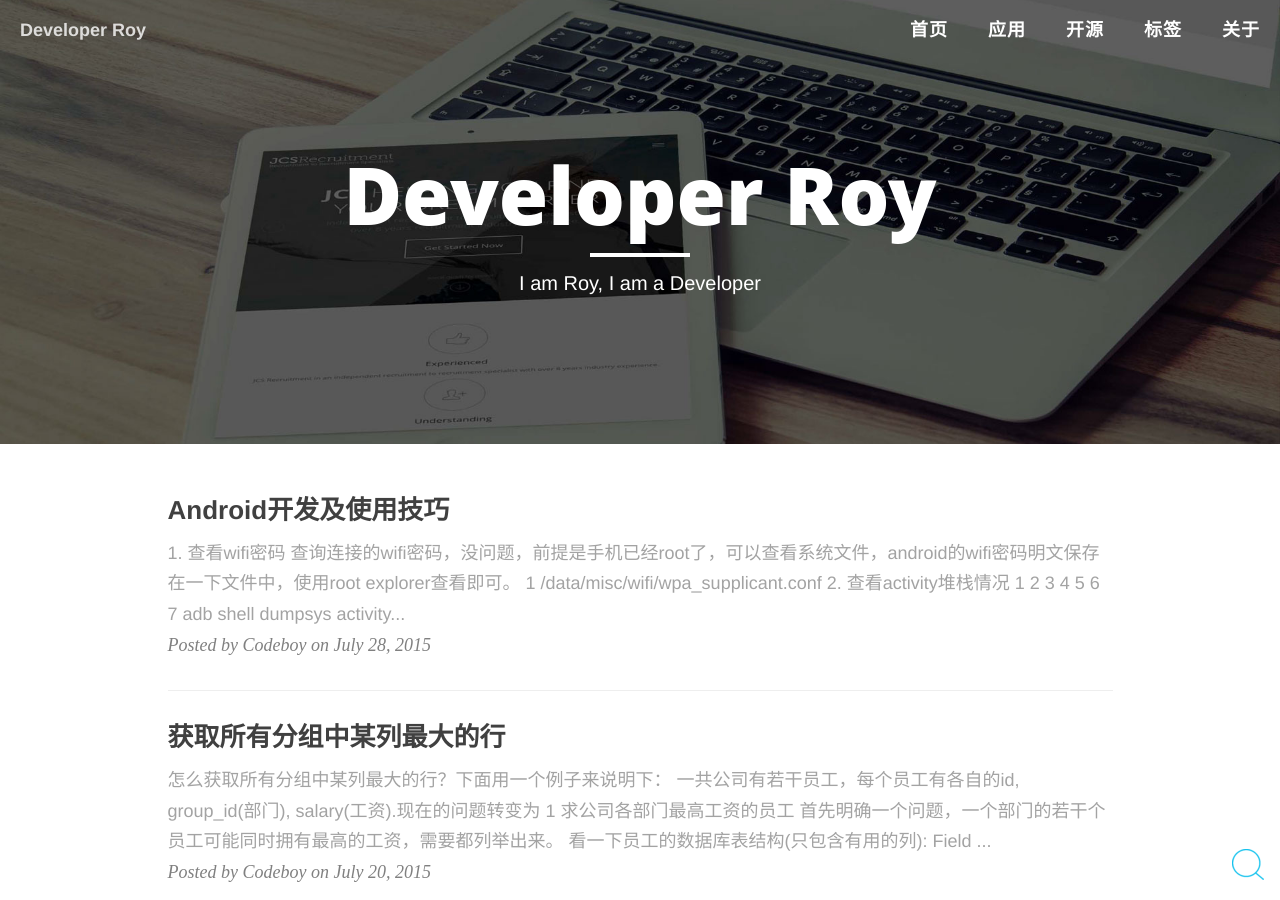
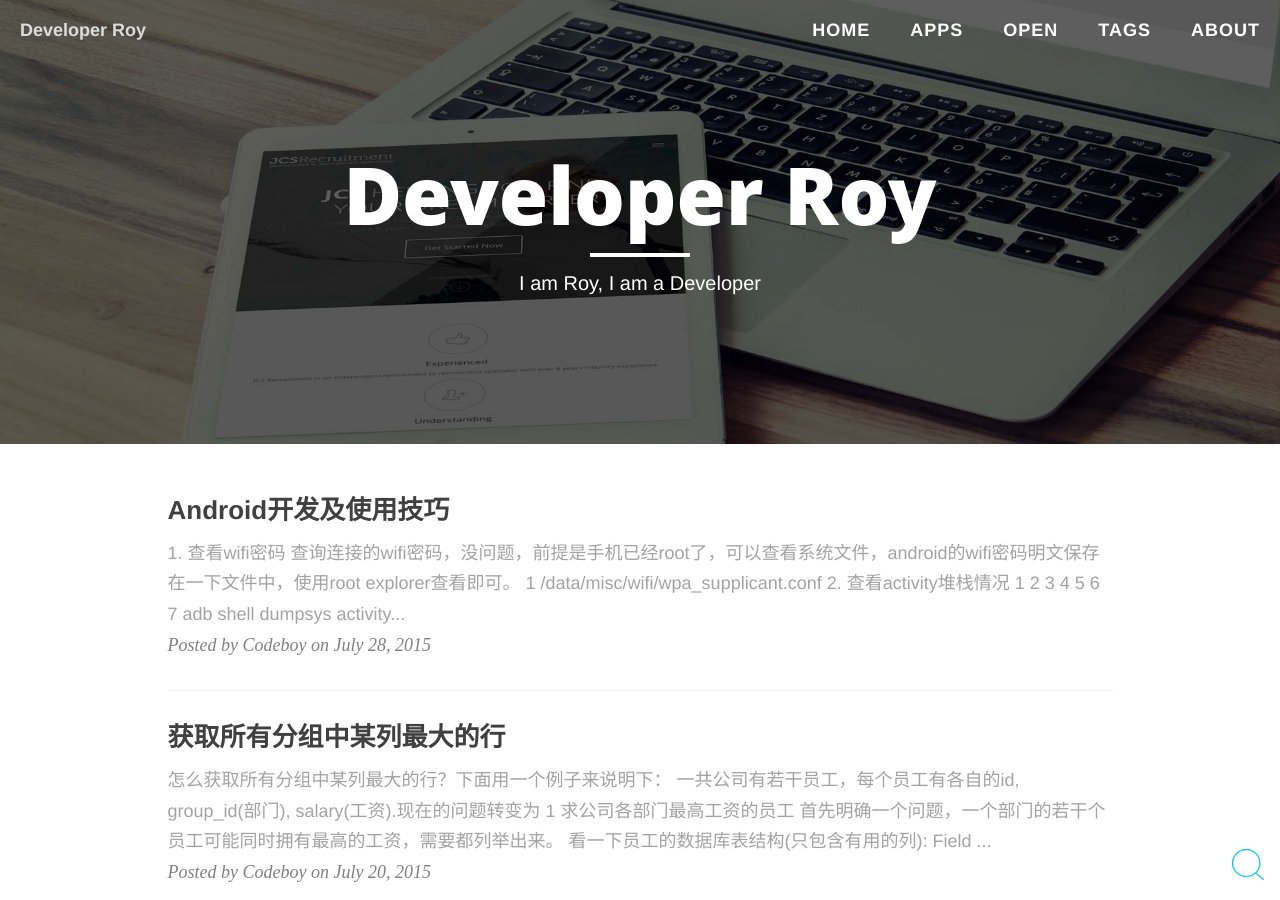
Before and after one commit to androiddevelop/RoyRenBlog, a Jekyll site: the page built from index.html, in a window 1280 px wide and 900 px high. Built offline with Jekyll 4.4.1, drawn with Linux system fonts in a browser that asks for light colours; nearby versions of some CDN libraries; the list of posts is cut into pages by our own code; comment, search, counter and statistics services are not loaded.

Commit message:
Update nav.html

```diff
--- a/_includes/nav.html
+++ b/_includes/nav.html
@@ -16,23 +16,23 @@
         <div class="collapse navbar-collapse" id="bs-example-navbar-collapse-1">
             <ul class="nav navbar-nav navbar-right">
                 <li>
-                    <a href="{{ site.baseurl }}/">首页</a>
+                    <a href="{{ site.baseurl }}/">Home</a>
                 </li>
 
                 <li>
-                    <a href="{{ site.baseurl }}/apps/">应用</a>
+                    <a href="{{ site.baseurl }}/apps/">Apps</a>
                 </li>
 
                 <li>
-                    <a href="{{ site.baseurl }}/open/">开源</a>
+                    <a href="{{ site.baseurl }}/open/">Open</a>
                 </li>
 
                 <li>
-                    <a href="{{ site.baseurl }}/tags/">标签</a>
+                    <a href="{{ site.baseurl }}/tags/">Tags</a>
                 </li>
 
                 <li>
-                    <a href="{{ site.baseurl }}/about/">关于</a>
+                    <a href="{{ site.baseurl }}/about/">About</a>
                 </li>
 		<!--
                 {% for page in site.pages %}{% if page.title %}
```
